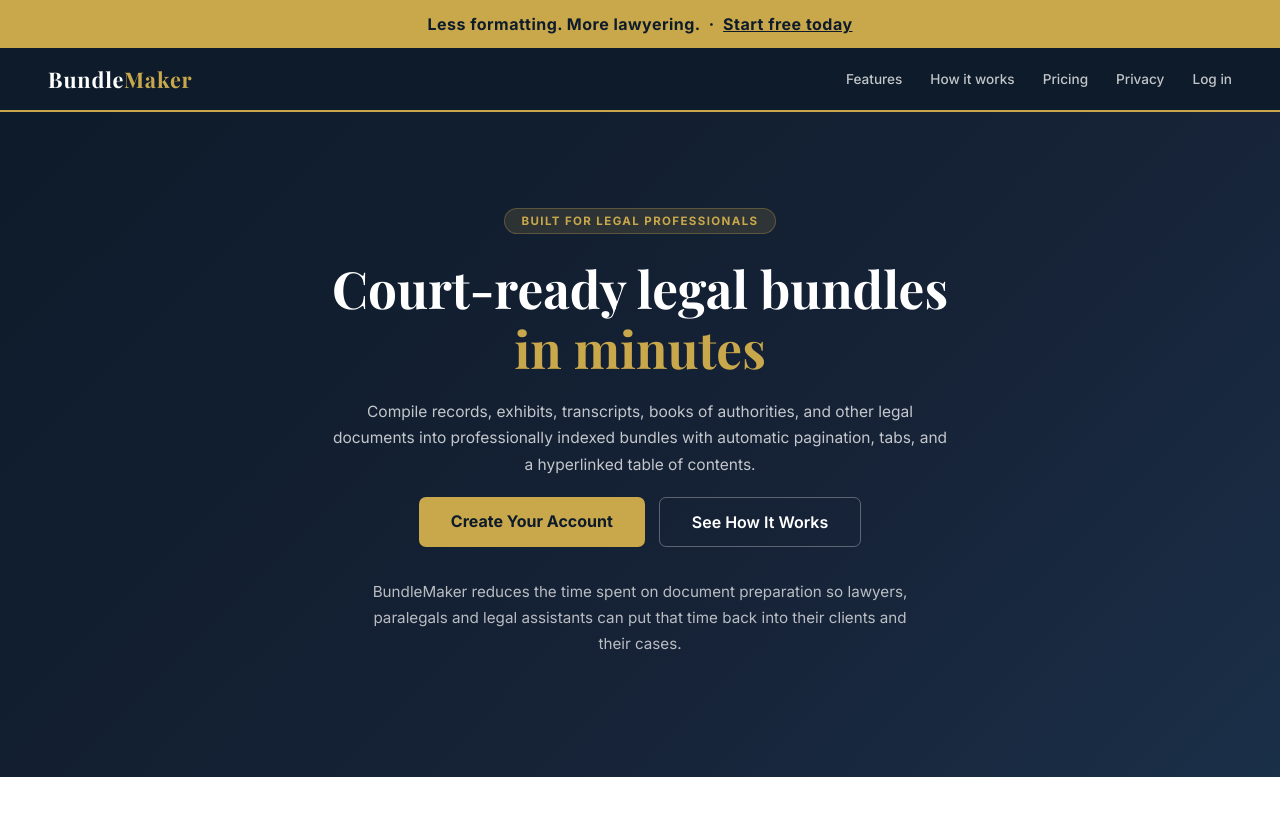
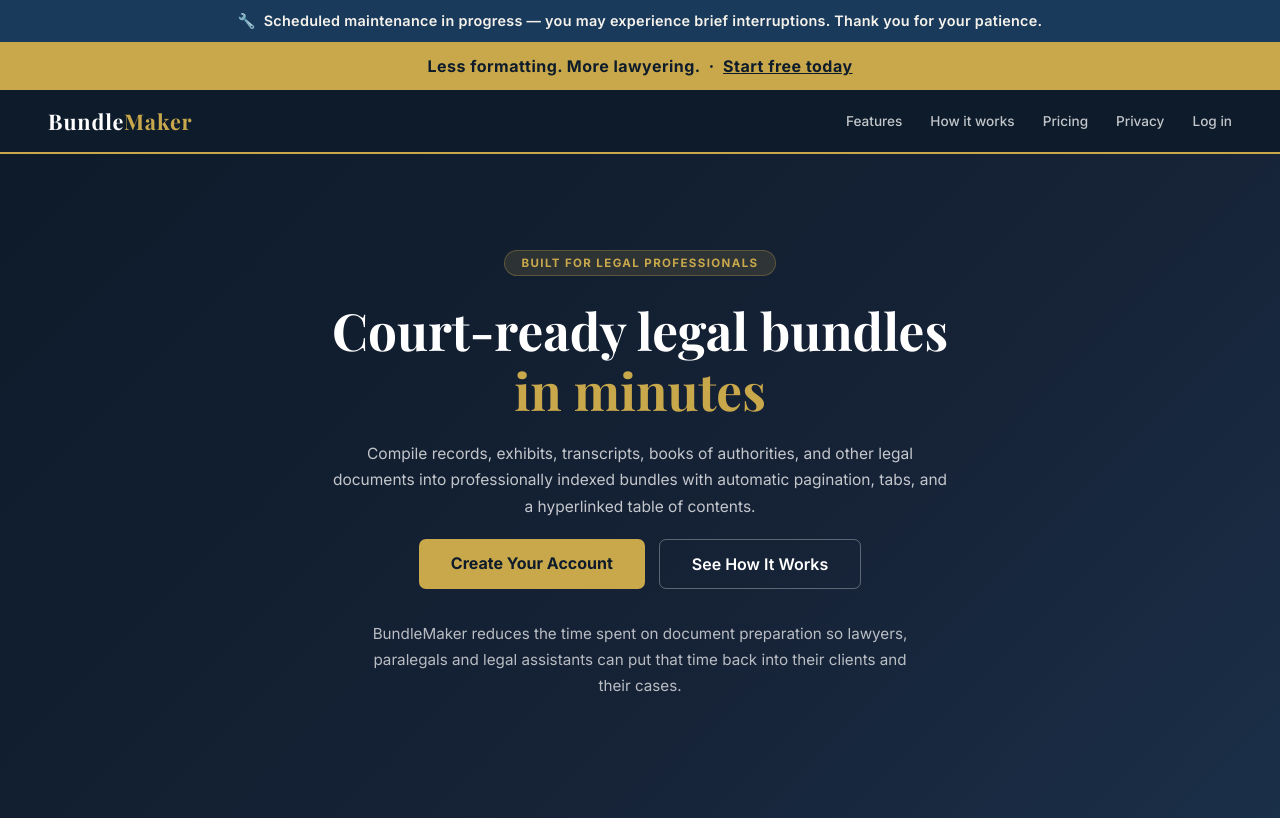
Before and after one commit to AmieOnda2013/bundlemaker, a Flask app: page / in a window 1280 px wide. Shown: the top 818 px of the page. Run offline with Flask 3, Linux system fonts and the light colour scheme.

Commit message:
Add maintenance banner while retention behaviour changes
Co-Authored-By: Claude Fable 5 <noreply@anthropic.com>

```diff
--- a/templates/index.html
+++ b/templates/index.html
@@ -532,6 +532,11 @@ footer span{color:var(--gold)}
 </style>
 </head>
 <body>
+
+<!-- ── Maintenance banner ── -->
+<div id="maintenance-banner" style="background:#1a3a5c;color:#f5f2eb;text-align:center;padding:12px 24px;font-size:0.9rem;font-weight:600;letter-spacing:0.02em">
+  🔧 &nbsp;Scheduled maintenance in progress — you may experience brief interruptions. Thank you for your patience.
+</div>
 
 <!-- ── Header ── -->
 <header>
--- a/templates/landing.html
+++ b/templates/landing.html
@@ -152,6 +152,11 @@
   </style>
 </head>
 <body>
+
+<!-- ── Maintenance banner ── -->
+<div id="maintenance-banner" style="background:#1a3a5c;color:#f5f2eb;text-align:center;padding:12px 24px;font-size:0.9rem;font-weight:600;letter-spacing:0.02em">
+  🔧 &nbsp;Scheduled maintenance in progress — you may experience brief interruptions. Thank you for your patience.
+</div>
 
 <!-- ── Top bar ── -->
 <div style="background:var(--gold);color:var(--navy);text-align:center;padding:14px 24px;font-size:1rem;font-weight:700;letter-spacing:0.03em">
```
